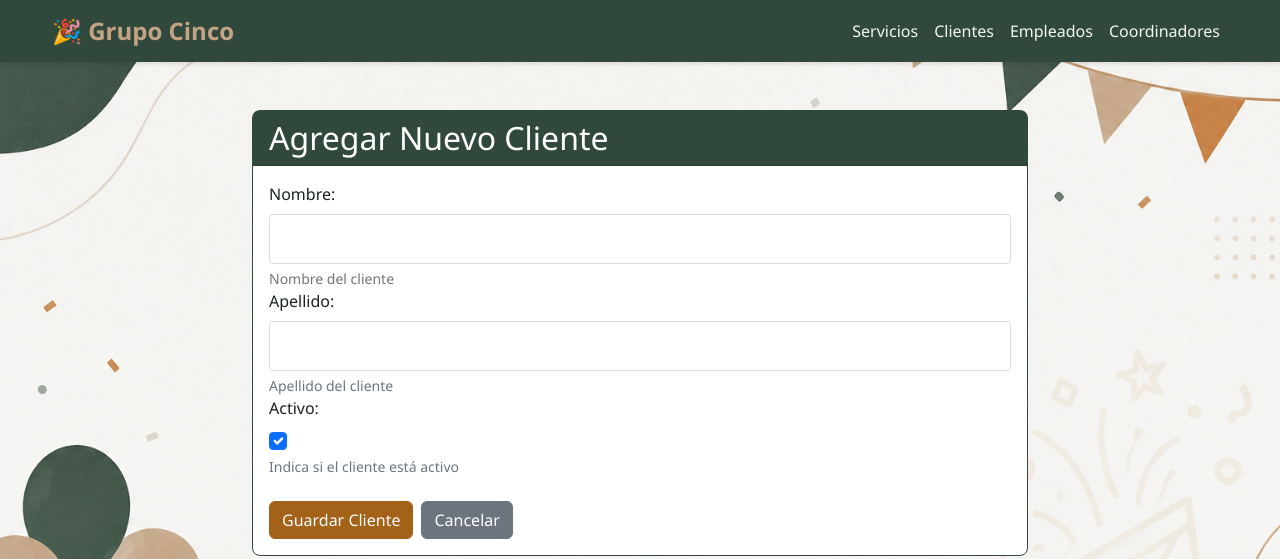
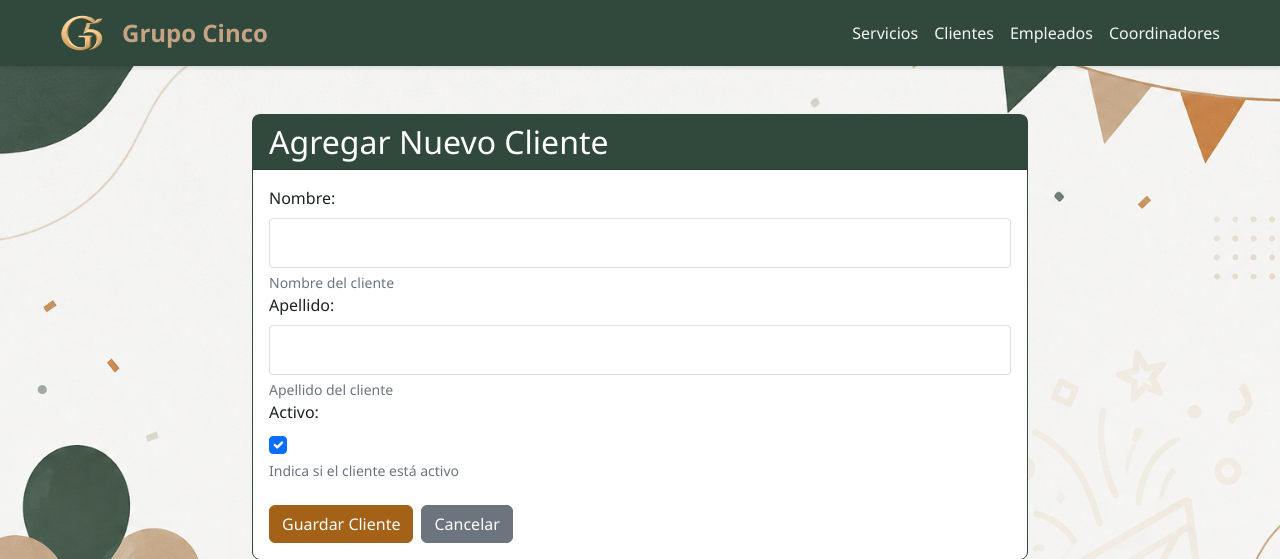
Before and after one commit to LucasParra95/proyecto-python-django, a Django app: page /servicios/clientes/nuevo in a window 1280 px wide. Shown: the top 559 px of the page. Run offline with Django 5.2, Linux system fonts and the light colour scheme; some libraries are stand-ins or nearby versions.

Commit message:
Agrego logo en el navbar

```diff
--- a/servicios/static/css/custom.css
+++ b/servicios/static/css/custom.css
@@ -57,6 +57,13 @@ body {
   font-weight: 700;
   font-size: 1.5rem;
   color: var(--secondary-warm) !important;
+}
+
+.navbar-logo {
+    height: 40px !important;
+    width: auto !important;
+    object-fit: contain;
+    margin-right: 10px;
 }
 
 .nav-link {
--- a/servicios/templates/index.html
+++ b/servicios/templates/index.html
@@ -15,7 +15,10 @@
     <!-- Navbar -->
     <nav class="navbar navbar-expand-lg navbar-dark">
         <div class="container">
-            <a class="navbar-brand" href="{% url 'home' %}">🎉 Grupo Cinco</a>
+            <a class="navbar-brand d-flex align-items-center" href="{% url 'home' %}">
+                <img src="{% static 'img/logoG5.png' %}" alt="Grupo Cinco" class="navbar-logo">
+                <span>Grupo Cinco</span>
+            </a>
             <button class="navbar-toggler" type="button" data-bs-toggle="collapse" data-bs-target="#navbarNav">
                 <span class="navbar-toggler-icon"></span>
             </button>
```
Also changed, not shown: servicios/static/img/logoG5.png (added).
